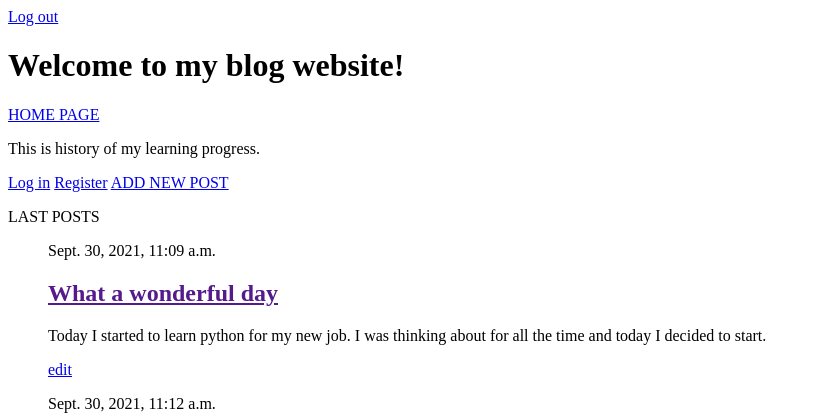
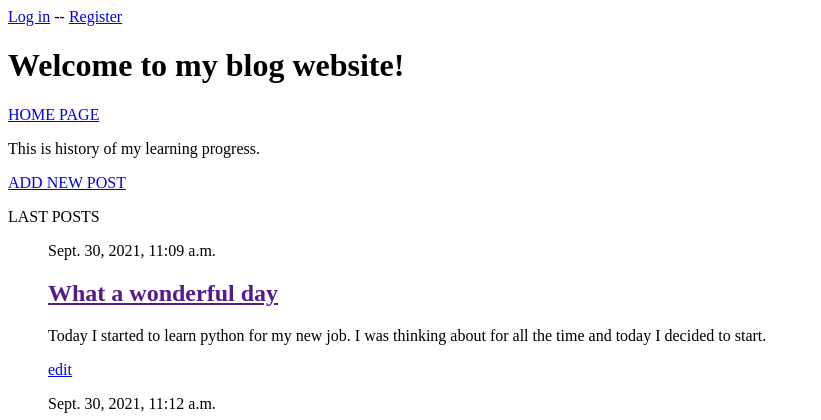
Before and after one commit to ewelinajablonska/blog_page, a Django app: page / in a window 1280 px wide. Shown: the top 420 px of the page, without its empty margins (0-821 px from the left). Run offline with Django 3.2, Linux system fonts and the light colour scheme; data comes from the database, SQL or seed files in the repository.

Commit message:
change login and logout place from index to base

```diff
--- a/blog_app/templates/blog_app/base.html
+++ b/blog_app/templates/blog_app/base.html
@@ -3,7 +3,13 @@
 </head>
 
 <body>
-    <a href = "{% url 'users:logout' %}">Log out</a>
+    {% if user.is_authenticated %}
+        <a href = "{% url 'users:logout' %}">Log out</a> --
+        Hello, {{user.username}}.
+    {% else %}
+        <a href = "{% url 'users:login' %}">Log in</a> --
+        <a href = "{% url 'users:register' %}">Register</a>
+    {% endif %}
     <h1> Welcome to my blog website! </h1>
 
     <p>
--- a/blog_app/templates/blog_app/index.html
+++ b/blog_app/templates/blog_app/index.html
@@ -3,12 +3,6 @@
 {% block content %}
 
     <p> This is history of my learning progress. </p>
-    {% if user.is_authenticated %}
-        Hello, {{user.username}}.
-    {% else %}
-        <a href = "{% url 'users:login' %}">Log in</a>
-        <a href = "{% url 'users:register' %}">Register</a>
-    {% endif %}
 
     <a href="{% url 'blog_app:new_post' %}">ADD NEW POST</a>
 
```
